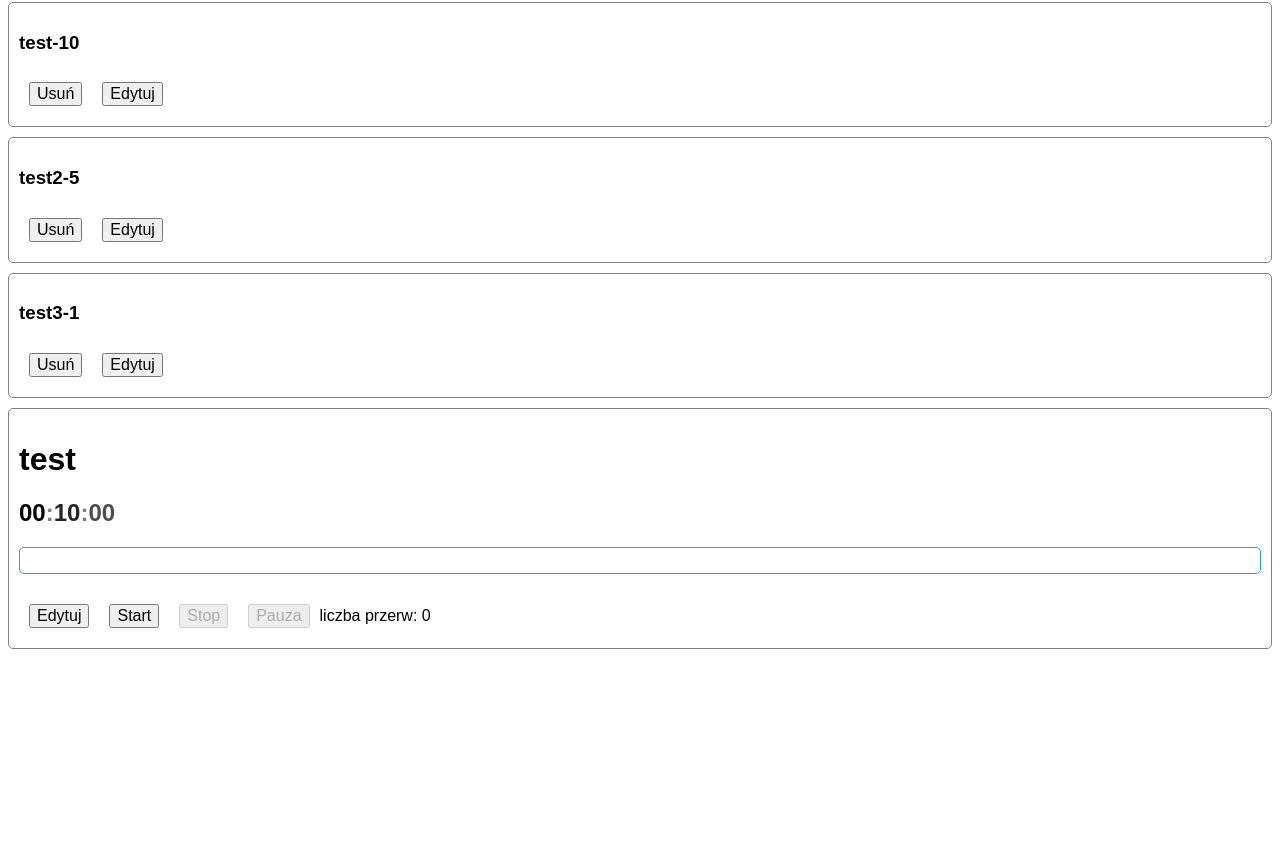
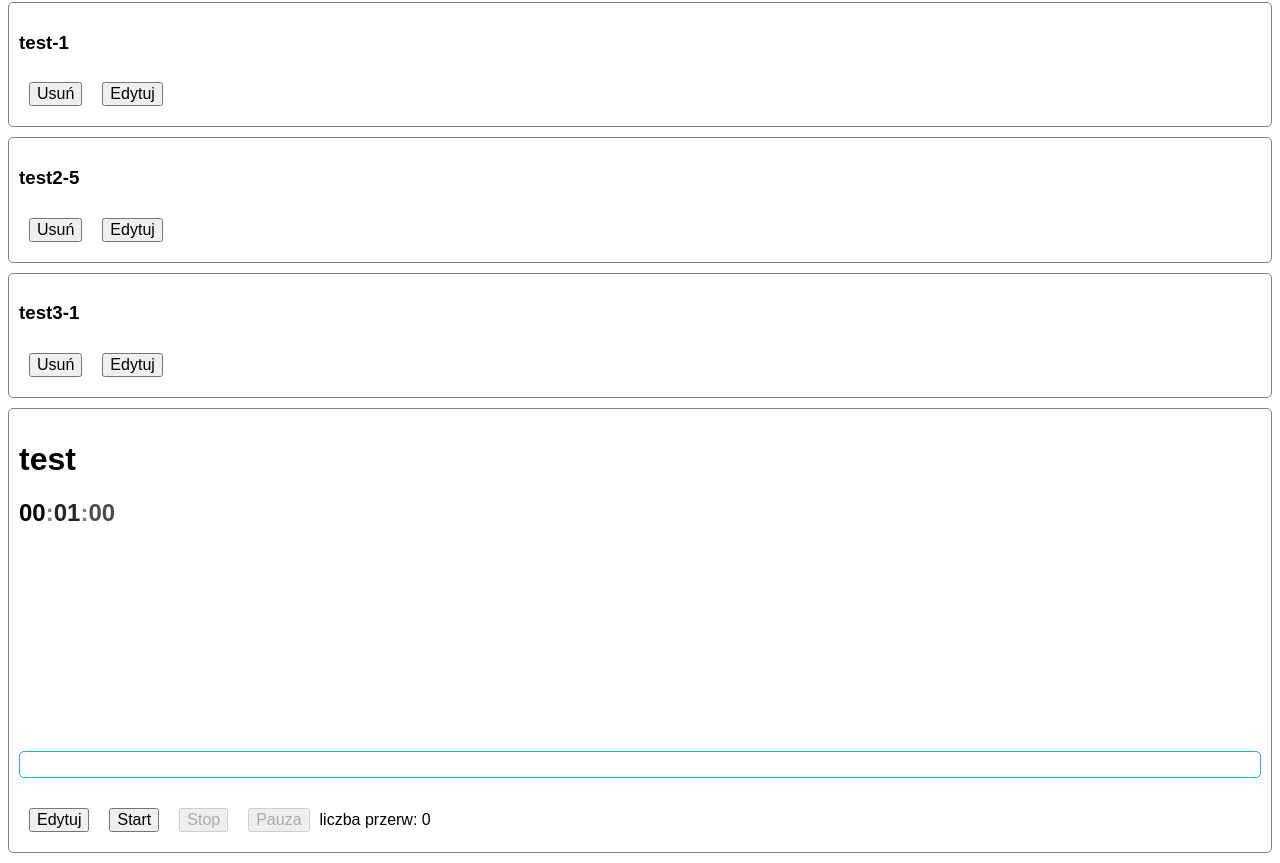
Before and after one commit to KsavinN/TomattoTimer, a React (Create React App) app: page / in a window 1280 px wide. Shown: the part 366-1229 px from the top of the page. Before the commit the page ends 1025 px from the top, so only its background shows below. Built offline with nearby package versions, Linux system fonts and the light colour scheme.

Commit message:
add tests and canvas

```diff
--- a/package.json
+++ b/package.json
@@ -4,7 +4,6 @@
   "private": true,
   "dependencies": {
     "@testing-library/jest-dom": "^4.2.4",
-    "@testing-library/react": "^9.3.2",
     "@testing-library/user-event": "^7.1.2",
     "@types/jest": "^26.0.0",
     "classnames": "^2.2.6",
@@ -35,5 +34,8 @@
       "last 1 firefox version",
       "last 1 safari version"
     ]
+  },
+  "devDependencies": {
+    "@testing-library/react": "^9.5.0"
   }
 }
--- a/src/components/Clock.js
+++ b/src/components/Clock.js
@@ -22,13 +22,13 @@ export default function Clock({ className,  hours, minutes , seconds , milisecon
       time = '0' + time;
       return <span className={`clock__hours`}>{(time.length > 2) ? time.slice(1) : time}</span>
     }
-    const properMili = (time) => {
-      if (0 > time || time > 999) {
-        return (time > 999) ? '999' : '000';
-      }
-      time = '00' + time;
-      return (time.length > 3) ? time.slice(time.length - 3) : time;
-    }
+    // const properMili = (time) => {
+    //   if (0 > time || time > 999) {
+    //     return (time > 999) ? '999' : '000';
+    //   }
+    //   time = '00' + time;
+    //   return (time.length > 3) ? time.slice(time.length - 3) : time;
+    // }
 
     const separator = () => <span className={`clock__separator`}>:</span>
 
--- a/src/components/CurrentTimeBox.js
+++ b/src/components/CurrentTimeBox.js
@@ -2,6 +2,7 @@ import React from 'react';
 import Clock from "../components/Clock";
 import { ProgressBar } from './ProgressBar';
 import { getMinutesAndSecondsFromDurationInSeconds } from '../lib/time';
+import { ProgressArc } from './ProgresArc';
 export class CurrentTimeBox extends React.Component {
     constructor (props) {
         super(props);
@@ -72,8 +73,9 @@ export class CurrentTimeBox extends React.Component {
             this.handleStop();
         }
         return (<div className={`TimeBox ${isEditable ? "inactive" : ""}`}>
-            <h1>{title}</h1>
+            <h1 data-testid="title">{title}</h1>
             <Clock seconds={seconds} minutes={minutes} className={isPaused ? 'inactive' : ''} />
+            <ProgressArc percent={progressInPercent} color='blue' className={isPaused ? 'inactive' : ''} />
             <ProgressBar percent={progressInPercent} color='blue' className={isPaused ? 'inactive' : ''} />
             <button onClick={onEdit} disabled={isEditable}>Edytuj</button>
             <button onClick={() => this.handleStart()} disabled={isRunning}>Start</button>
--- /dev/null
+++ b/src/components/ProgresArc.js
@@ -0,0 +1,69 @@
+import React from 'react';
+// import classnames from 'classnames';
+import PropTypes from "prop-types";
+
+export function ProgressArc({ className = "", percent = 0, trackRemaining = false , color = null }) {
+
+    // let progressClassName = classnames(
+    //     "progress ",
+    //     className,
+    //     {
+    //         "progress--reverse": trackRemaining === true,
+    //         "progress--color-red": color === "red",
+    //         "progress--color-blue": color === "blue",
+    //         "progress--color-green": color === "green",
+    //     }
+    // )
+    percent = (trackRemaining) ? 100 - percent : percent;
+    return <CanvasProgressArc percent={percent} size={200} />
+}
+
+
+class CanvasProgressArc extends React.Component {
+    constructor (props) {
+        super(props)
+        this.canvas = React.createRef();
+        this.time = 0;
+    }
+
+    draw() {
+        const ctx = this.canvas.current.getContext('2d');
+        const { percent, size, color } = this.props;
+        console.log(percent);
+        ctx.clearRect(0, 0, size, size);
+        ctx.fillStyle = color || 'red';
+        ctx.beginPath();
+        ctx.arc(size/2,size/2,50,0,Math.PI*2*percent/100);
+        ctx.fill();
+        ctx.fillStyle = 'white';
+        ctx.beginPath();
+        ctx.arc(size/2,size/2,25,0,Math.PI*2);
+        ctx.fill();
+    }
+
+    componentDidMount() {
+        this.draw();
+    }
+
+    componentDidUpdate() {
+        this.draw();
+    }
+
+    render() {
+        const { size } = this.props;
+        return (<canvas ref={this.canvas} width={size} height={size} />)
+    }
+}
+
+
+const properPercentProp = (props, propName, componentName) => {
+    const percent = props[propName];
+    if (percent < 0 || percent > 100 || percent == null) {
+        throw new Error(`invalid prop ${propName} in ${componentName} should be greater than 0 less than 100`);
+    }
+}
+
+ProgressArc.propTypes = {
+    percent: properPercentProp,
+    color:  PropTypes.oneOf(['red','green','blue'])
+}
--- a/src/components/TimeBoxEditor.js
+++ b/src/components/TimeBoxEditor.js
@@ -6,7 +6,7 @@ export class TimeBoxEditor extends React.Component {
         return (<div className={`TimeBoxEditor ${isEditable ? "" : "inactive"}`}>
             <label>
                 Co robisz?
-                        <input value={title} disabled={!isEditable} onChange={onTitleChange} type="text" />
+                        <input data-testid="task_input" value={title} disabled={!isEditable} onChange={onTitleChange} type="text" />
             </label>
             <br />
             <label>Ile minut?
--- a/src/components/TimeBoxList.js
+++ b/src/components/TimeBoxList.js
@@ -10,7 +10,7 @@ import { CurrentTimeBox } from './CurrentTimeBox';
 export default class TimeBoxList extends React.Component {
     state = {
         timeboxes: [
-            { id: uuid.v4(), title: 'test', totalTimeInMinutes: 10 },
+            { id: uuid.v4(), title: 'test', totalTimeInMinutes: 1 },
             { id: uuid.v4(), title: 'test2', totalTimeInMinutes: 5 },
             { id: uuid.v4(), title: 'test3', totalTimeInMinutes: 1 },
         ],
```
Also changed, not shown: 2 other files (tests, documents, lock files or other folders).
